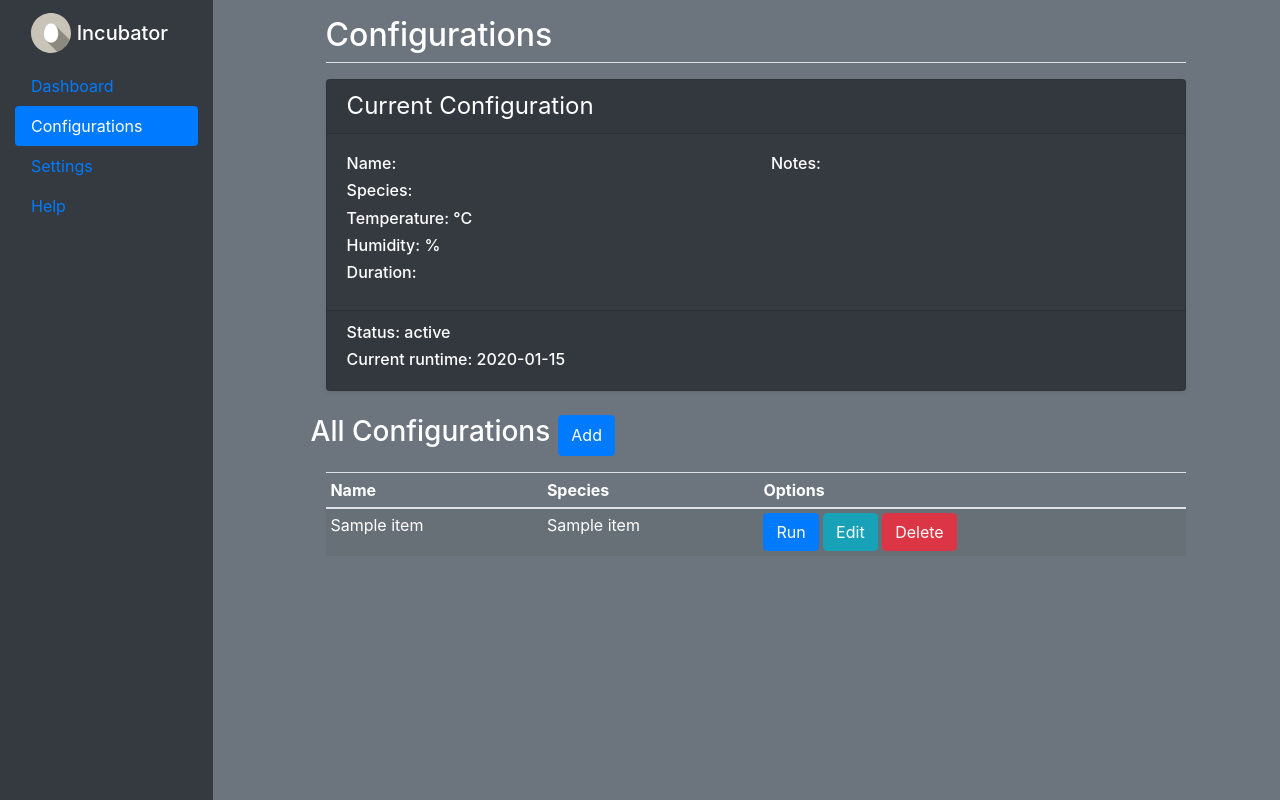
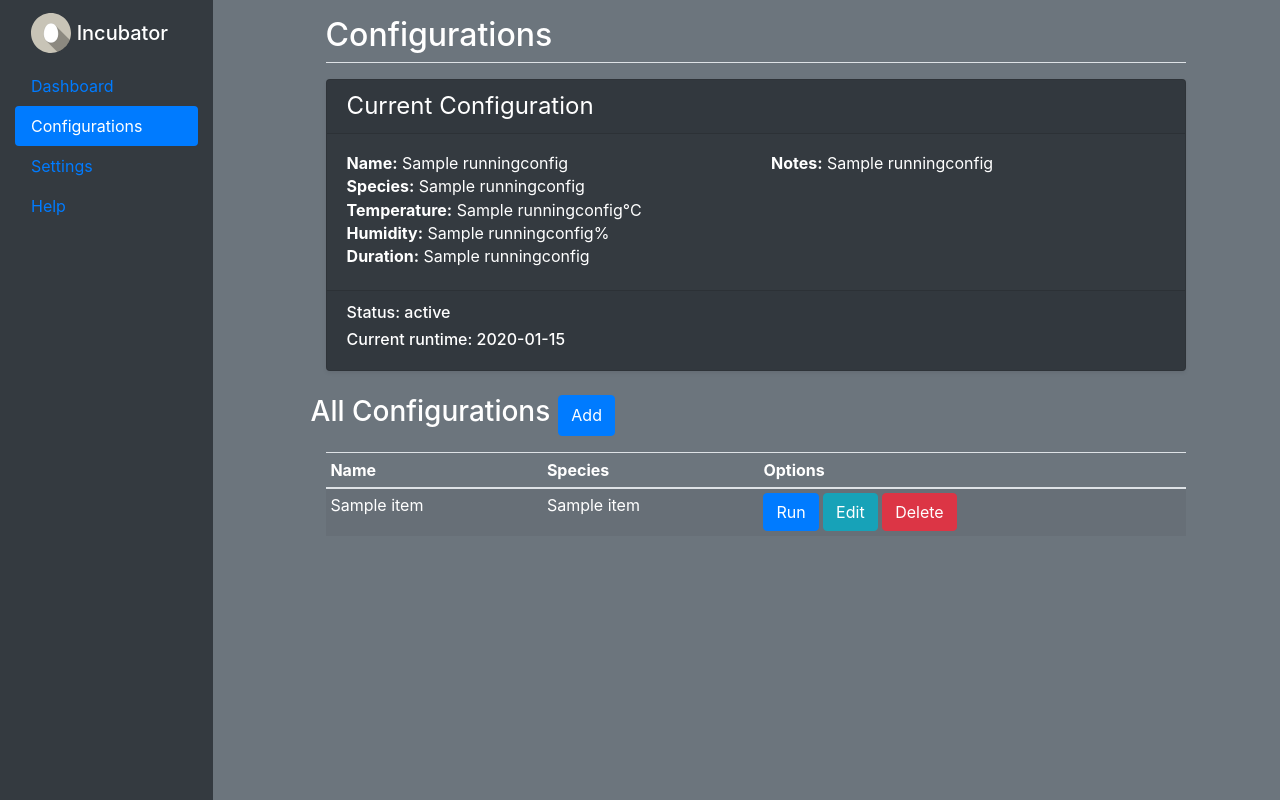
Before and after one commit to greenedy/Capstone-Smart-Incubator, a Flask app: template templates/configurations.html in a window 1280 px wide. Run offline with Flask 2, Linux system fonts and the light colour scheme; the template is opened without the code that fills it: most values are stand-ins (such as "Sample title", 1, 10 or a date in 2020); some libraries are stand-ins or nearby versions.

Commit message:
- running configuration is shown on configurations screen - edit and add configuration formatted

```diff
--- a/app.py
+++ b/app.py
@@ -131,13 +131,13 @@ def get_data():
         cursor.execute("SELECT * from Configurations where running = 1")
         runningconfig = cursor.fetchall()
 
-        if not runningconfig:
-            humidity = 0
-            temperature = 0
+        #if not runningconfig:
+          #  runningconfig =[{"","","","","","","","","",""}]
 
-        else:
-            humdity=0
-        return render_template("configurations.html", configs=configs, runningConfig=runningconfig)
+        if not configs:
+            configs =[]
+
+        return render_template("configurations.html", configs=configs, runningconfig=runningconfig)
 
 @app.route("/settings")
 def settings_load():
--- a/templates/configurations.html
+++ b/templates/configurations.html
@@ -55,14 +55,14 @@
                   <div class="card-body">
                      <div class="row">
                         <div class="col-sm-6">
-                           <h6>Name: </h6>
-                           <h6>Species: </h6>
-                           <h6>Temperature: °C</h6>
-                           <h6>Humidity: %</h6>
-                           <h6>Duration: </h6>
+                            <h6 class="my-0 font-weight-normal pb-1"><b>Name:</b> {{runningconfig[0][2]}}</h6>
+                           <h6 class="my-0 font-weight-normal pb-1"><b>Species:</b> {{runningconfig[0][3]}}</h6>
+                           <h6 class="my-0 font-weight-normal pb-1"><b>Temperature:</b> {{runningconfig[0][4]}}°C</h6>
+                           <h6 class="my-0 font-weight-normal pb-1"><b>Humidity:</b> {{runningconfig[0][5]}}%</h6>
+                           <h6 class="my-0 font-weight-normal pb-1"><b>Duration:</b> {{runningconfig[0][6]}}</h6>
                         </div>
                         <div class="col-sm-6">
-                           <h6>Notes:  </h6>
+                            <h6 class="my-0 font-weight-normal pb-1"><b>Notes:</b> {{runningconfig[0][7]}} </h6>
                         </div>
                      </div>
                   </div>
@@ -85,36 +85,33 @@
                   </div>
                   <form action="/configurations" method="POST">
                      <div class="modal-body bg-secondary">
-                        <p>
-                           <label>Name:
-                           <input type="name" name="name" placeholder="Name">
-                           </label>
-                        </p>
-                        <p>
-                           <label>Species:
-                           <input type="species" name="species" placeholder="Species">
-                           </label>
-                        </p>
-                        <p>
-                           <label>Temperature:
-                           <input type="temperature" name="temperature" placeholder="Temperature">
-                           </label>
-                        </p>
-                        <p>
-                           <label>Humidity:
-                           <input type="humidity" name="humidity" placeholder="Humidity">
-                           </label>
-                        </p>
-                        <p>
-                           <label>Duration:
-                           <input type="duration" name="duration" placeholder="Duration">
-                           </label>
-                        </p>
-                        <p>
-                           <label>Notes:
-                           <input type="notes" name="notes" placeholder="Notes">
-                           </label>
-                        </p>
+                         <div class="container">
+                        <table class="text-center">
+                            <tr>
+                                <td class="text-right pr-1 pb-3"><b>Name:</b></td>
+                                <td class="pb-3"><input type="name" class="form-control" name="name" required></td>
+                            </tr>
+                        <tr class="pb-1">
+                            <td class="text-right pr-1 pb-3"><b>Species:</b></td>
+                           <td class="pb-3"><input type="species" class="form-control" name="species" required></td>
+                        </tr>
+                        <tr class="pb-1">
+                            <td class="text-right pr-1 pb-3"><b>Temperature:</b></td>
+                           <td class="pb-3"><input type="temperature" class="form-control" name="temperature" required></td>
+                        </tr>
+                        <tr class="pb-1">
+                            <td class="text-right pr-1 pb-3"><b>Humidity:</b></td>
+                            <td class="pb-3"><input type="humidity" class="form-control" name="humidity" required></td>
+                        </tr>
+                        <tr class="pb-1">
+                            <td class="text-right pr-1 pb-3"><b>Duration:</b></td>
+                           <td class="pb-3"><input type="duration" class="form-control" name="duration" required></td>
+                        </tr>
+                        <tr class="pb-1">
+                            <td class="text-right pr-1 pb-3"><b>Notes:</b></td>
+                            <td class="pb-3"><textarea class="form-control" type="notes"  row="3" name="notes"></textarea></td>
+                        </table>
+                     </div>
                      </div>
                      <div class="modal-footer bg-secondary">
                         <button type="button" class="btn btn-dark" data-dismiss="modal">Close</button>
@@ -124,6 +121,7 @@
                </div>
             </div>
          </div>
+          {% if configs %}
          {% for item in configs %}
          <!-- Edit Configuration Modal -->
          <div class="modal fade" id="editConfigurationModal{{item[2]}}" tabindex="-1" role="dialog" aria-labelledby="editConfigurationModal{{item[2]}}" aria-hidden="true">
@@ -137,36 +135,33 @@
                   </div>
                   <form action="/configurations" method="POST">
                      <div class="modal-body bg-secondary">
-                        <p>
-                           <label>Name:
-                           <input type="name" name="name" value="{{item[2]}}">
-                           </label>
-                        </p>
-                        <p>
-                           <label>Species:
-                           <input type="species" name="species" value="{{item[3]}}">
-                           </label>
-                        </p>
-                        <p>
-                           <label>Temperature:
-                           <input type="temperature" name="temperature" value="{{item[4]}}">
-                           </label>
-                        </p>
-                        <p>
-                           <label>Humidity:
-                           <input type="humidity" name="humidity" value="{{item[5]}}">
-                           </label>
-                        </p>
-                        <p>
-                           <label>Duration:
-                           <input type="duration" name="duration" value="{{item[6]}}">
-                           </label>
-                        </p>
-                        <p>
-                           <label>Notes:
-                           <input type="notes" name="notes" value="{{item[7]}}">
-                           </label>
-                        </p>
+                         <div class="container">
+                        <table class="text-center">
+                            <tr>
+                                <td class="text-right pr-1 pb-3"><b>Name:</b></td>
+                                <td class="pb-3"><input type="name" class="form-control" name="name" value="{{item[2]}}" required></td>
+                            </tr>
+                        <tr class="pb-1">
+                            <td class="text-right pr-1 pb-3"><b>Species:</b></td>
+                           <td class="pb-3"><input type="species" class="form-control" name="species" value="{{item[3]}}" required></td>
+                        </tr>
+                        <tr class="pb-1">
+                            <td class="text-right pr-1 pb-3"><b>Temperature:</b></td>
+                           <td class="pb-3"><input type="temperature" class="form-control" name="temperature" value="{{item[4]}}" required></td>
+                        </tr>
+                        <tr class="pb-1">
+                            <td class="text-right pr-1 pb-3"><b>Humidity:</b></td>
+                            <td class="pb-3"><input type="humidity" class="form-control" name="humidity" value="{{item[5]}}" required></td>
+                        </tr>
+                        <tr class="pb-1">
+                            <td class="text-right pr-1 pb-3"><b>Duration:</b></td>
+                           <td class="pb-3"><input type="duration" class="form-control" name="duration" value="{{item[6]}}" required></td>
+                        </tr>
+                        <tr class="pb-1">
+                            <td class="text-right pr-1 pb-3"><b>Notes:</b></td>
+                            <td class="pb-3"><textarea class="form-control" type="notes"  row="3" name="notes">{{item[7]}}</textarea></td>
+                        </table>
+                     </div>
                      </div>
                      <div class="modal-footer bg-secondary">
                         <button type="button" class="btn btn-dark" data-dismiss="modal">Close</button>
@@ -177,6 +172,7 @@
             </div>
          </div>
          {% endfor %}
+          {% endif %}
          <div class="row pt-4">
             <h3 class=" pr-2">All Configurations</h3>
             <!-- Button trigger modal -->
--- a/templates/dashboard.html
+++ b/templates/dashboard.html
@@ -126,7 +126,8 @@
                                         {% endif %}
                                        {% endfor %}],
                                        fill: false
-            		             }]
+            		             }],
+            		             lineTension: 0
             	},
             	options: {
             		responsive: true,
```
